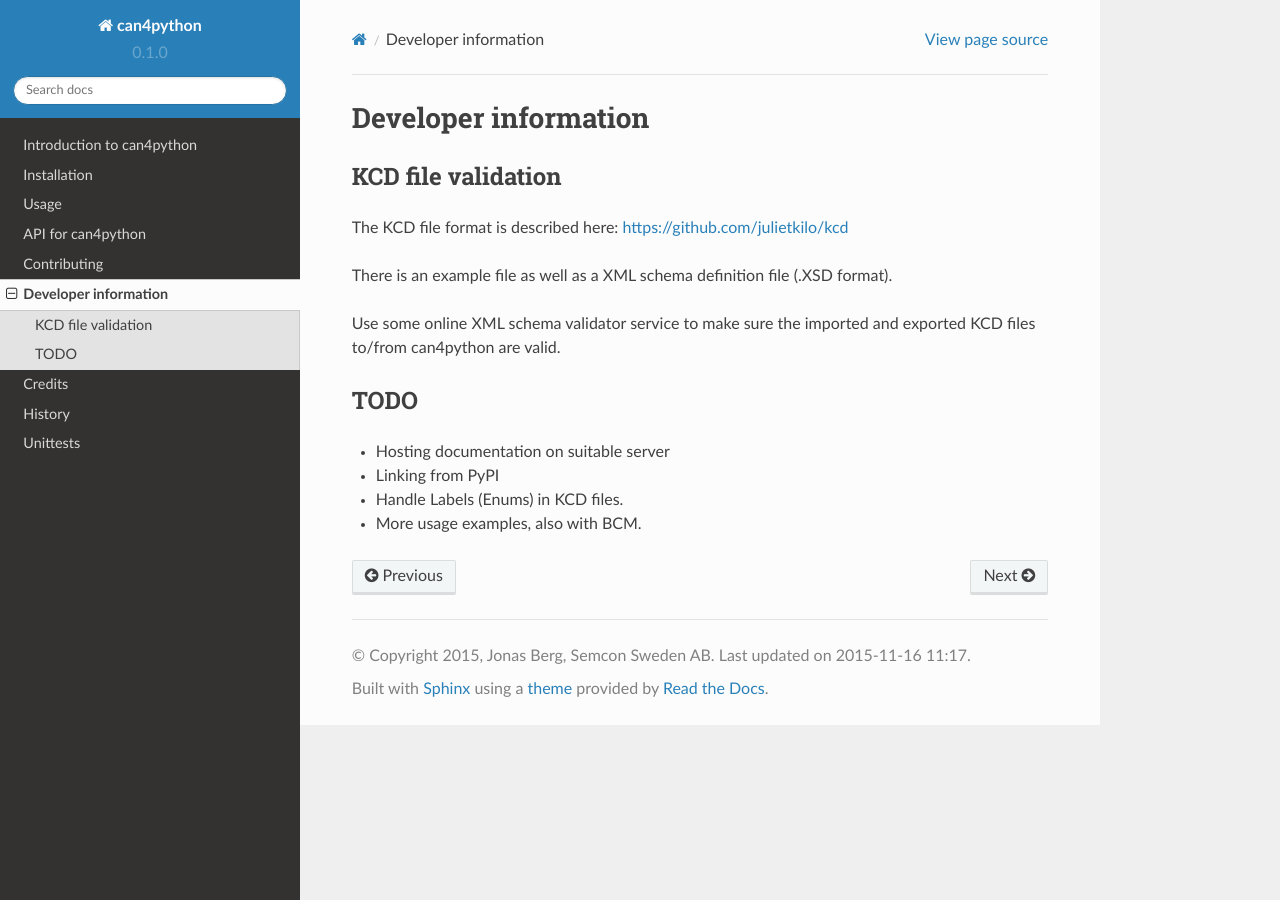
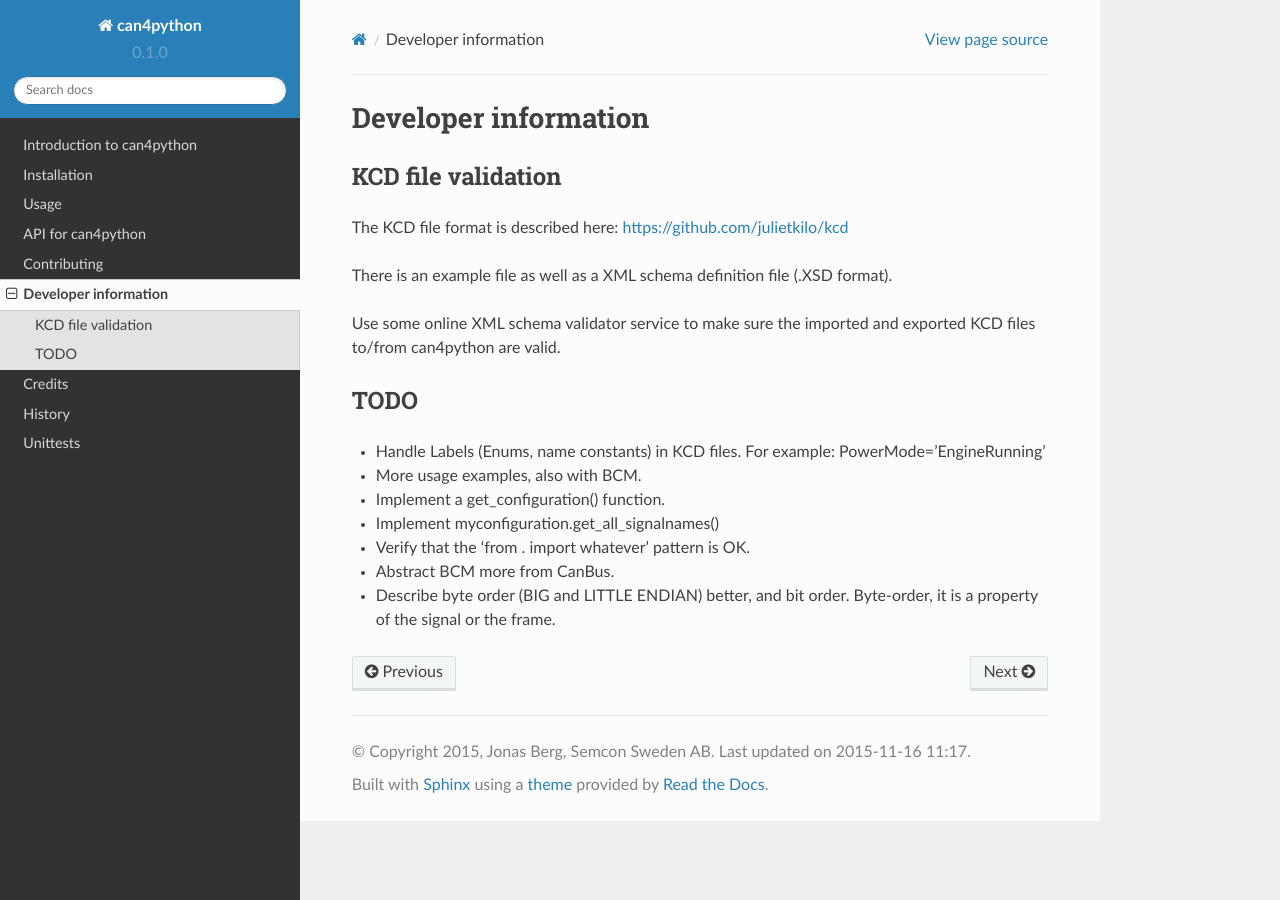
Before and after one commit to caran/can4python, a Sphinx documentation site: the page built from docs/develop.rst, in a window 1280 px wide. Built offline with Sphinx 7.4.7 and the Read the Docs theme 2.0.0, drawn with Linux system fonts in a browser that asks for light colours; pages that are not in the unit, such as notebooks, are missing from menus.

Commit message:
Improved documentation

```diff
--- a/docs/develop.rst
+++ b/docs/develop.rst
@@ -14,7 +14,10 @@ Use some online XML schema validator service to make sure the imported and expor
 
 TODO
 ----
-* Hosting documentation on suitable server
-* Linking from PyPI
-* Handle Labels (Enums) in KCD files.
+* Handle Labels (Enums, name constants) in KCD files. For example: PowerMode='EngineRunning'
 * More usage examples, also with BCM.
+* Implement a get_configuration() function.
+* Implement myconfiguration.get_all_signalnames()
+* Verify that the 'from . import whatever' pattern is OK.
+* Abstract BCM more from CanBus.
+* Describe byte order (BIG and LITTLE ENDIAN) better, and bit order. Byte-order, it is a property of the signal or the frame.
```
Also changed, not shown: README.rst (+2 -9 lines).
